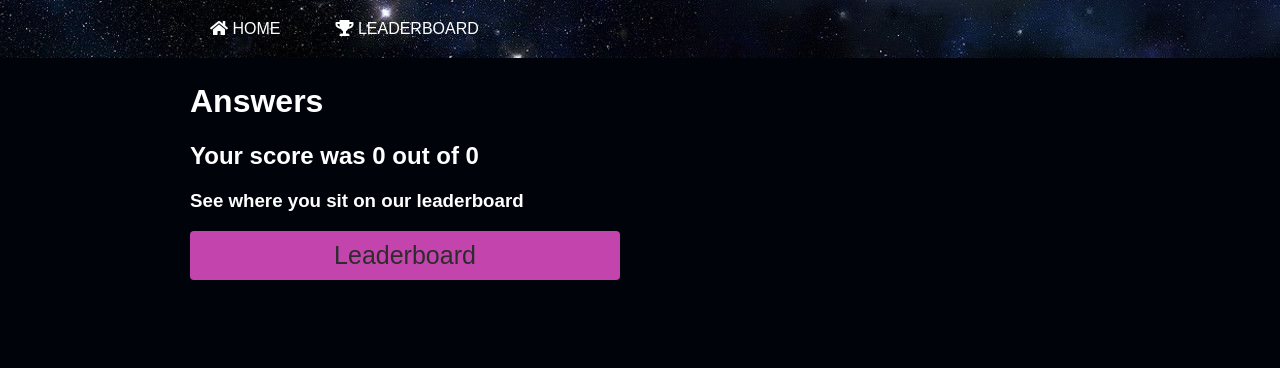
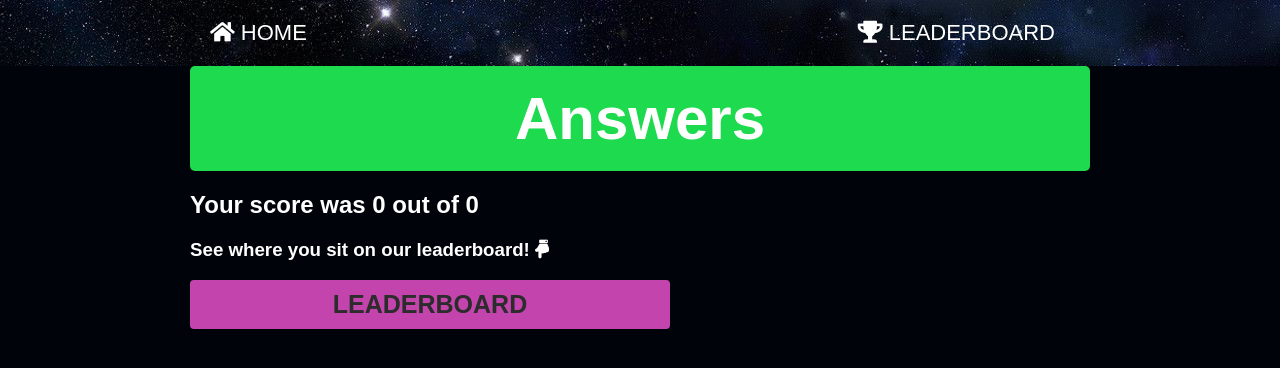
Before and after one commit to charlotteskinner90/practical_python_milestone_riddle_app, a Flask app: a page that uses templates/base.html in a window 1280 px wide. Shown: the top 368 px of the page. Run offline with Flask 2, Linux system fonts and the light colour scheme; some libraries are stand-ins or nearby versions.

Commit message:
UI alterations

```diff
--- a/static/css/style.css
+++ b/static/css/style.css
@@ -8,22 +8,19 @@ html, body {
 	background-color: #01030B;
 }
 
+/* Navbar styling */
 .navbar-nav {
 	margin: 0;
 	list-style: none;
-	background-image: url("../images/galaxy.jpg");	display: inline-block;
+	background-image: url("../images/galaxy.jpg");
 	padding: 0;
 	width: 100%;
+	display: flex;
 }
-
-ul.wrapper {
-	padding-left: 0;
-}
-
 .navbar-nav .nav-item {
-	float: left;
 	background: none;
-	display: grid;
+	display: inline-flex;
+	flex-wrap: wrap;
 }
 
 .navbar-nav .nav-item a {
@@ -32,6 +29,7 @@ ul.wrapper {
 	padding: 10px 20px;
 	margin: 10px 15px;
 	border-radius: 4px;
+	font-size: 22px;
 }
 
 .navbar-nav .nav-item a:first-child {
@@ -43,26 +41,26 @@ ul.wrapper {
 	color: #1b1b1b;
 	background: #ffffff;
 }
-
 .navbar-nav .username {
-	float: right;
 	list-style: none;
-	font-size: 20px;
+	font-size: 26px;
 	font-weight: bold;
 	margin-top: 15px;
+	text-align: center;
+	text-transform: uppercase;
 }
-
+ul.wrapper {
+	padding-left: 0;
+}
 .wrapper {
 	margin: 0 auto;
 	width: 92%;
 	max-width: 900px;
 }
 
+
+/*User input styling*/
 form {
-	width: 400px;
-}
-
-.restrained {
 	width: 400px;
 }
 
@@ -85,9 +83,28 @@ input {
 	border: 0;
 	font-size: 25px;
 	text-decoration: none;
+	text-transform: uppercase;
+	font-weight: bold;
 }
 
-.button:hover {
+.buttonLeaderboard {
+	border-radius: 4px;
+	padding: 10px 15px;
+	background-color: #c344ad;
+	cursor: pointer;
+	color: #2c2c2c;
+	text-align: center;
+	width: 50%;
+	display: block;
+	margin: 10px 0;
+	border: 0;
+	font-size: 25px;
+	text-decoration: none;
+	text-transform: uppercase;
+	font-weight: bold;
+}
+
+.button:hover .buttonLeaderboard:hover{
 	background-color: #4bc4b7;
 }
 
@@ -102,21 +119,48 @@ input {
 .answer h2 {
 	margin: 0;
 }
-
+/*Leaderboard styling*/
 .leaderboard-list li {
-	font-size: 15px;
+	font-size: 20px;
 	margin-left: 19px;
 }
-.mainTitle{
-	text-align: center;
+/*Text and Titles styling*/
+.mainTitle {
+  font-size: 60px;
+  	text-align: center;
     background-color: #1EDA4F;
     border-radius: 5px;
     margin-left: auto;
     margin-right: auto;
-    font-size: 50px;
     font-weight: bold;
     padding: 18px;
 }
+.formInput{
+	text-align: center;
+    width: 80%;
+    padding: 5px;
+    margin-left: auto;
+    margin-right: auto;
+}
+
+@media screen and (min-width: 400px) {
+  .mainTitle {
+    font-size: 40px;
+  }
+  .formInput {
+    width: 70%;
+  }
+}
+
+@media screen and (min-width: 800px) {
+  .mainTitle {
+    font-size: 60px;
+  }
+  .formInput {
+    width: 60%;
+  }
+}
+
 .mainText{
 	text-align: center;
     padding: 5px;
@@ -124,10 +168,3 @@ input {
     margin-right: auto;
     font-size:30px;
 }
-.formInput{
-	text-align: center;
-    width: 60%;
-    padding: 5px;
-    margin-left: auto;
-    margin-right: auto;
-}
--- a/templates/answers.html
+++ b/templates/answers.html
@@ -1,11 +1,13 @@
 {% extends "base.html" %}
 
 {% block content %}
-	<div class="restrained">
-		<h1>Answers</h1>
+	<div>
+		<div class="mainTitle">
+			<header>Answers</header>
+		</div>
 		<h2>Your score was {{score}} out of {{riddle_index}}</h2>
-		<h3>See where you sit on our leaderboard</h3>
-		<a class="button" href="{{ url_for('leaderboard') }}">Leaderboard</a>
+		<h3>See where you sit on our leaderboard! <i class="fas fa-hand-point-down"></i></h3>
+		<a class="buttonLeaderboard" href="{{ url_for('leaderboard') }}">Leaderboard</a>
 	</div>
 	<div class="answersText">
 		{% for answer in answers %}
--- a/templates/base.html
+++ b/templates/base.html
@@ -1,7 +1,7 @@
 <!DOCTYPE html>
 <html>
     <head>
-        <title>Science Riddle App</title>
+        <title>Riddles of the Universe</title>
         <link rel="stylesheet" href="{{ url_for('static', filename='css/style.css') }}" type="text/css" />
         <link rel="stylesheet" href="https://use.fontawesome.com/releases/v5.6.3/css/all.css" integrity="sha384-UHRtZLI+pbxtHCWp1t77Bi1L4ZtiqrqD80Kn4Z8NTSRyMA2Fd33n5dQ8lWUE00s/" crossorigin="anonymous">
     </head>
@@ -11,7 +11,7 @@
           <li class="nav-item">
             <a class="nav-link" href="{{ url_for('index') }}"><i class="fas fa-home"></i>    HOME</a>
           </li>
-          <li class="nav-item">
+          <li class="nav-item" style="float:right">
             <a class="nav-link" href="{{ url_for('leaderboard') }}"><i class="fas fa-trophy"></i>    LEADERBOARD</a>
           </li>
           {% if username %}
--- a/templates/index.html
+++ b/templates/index.html
@@ -1,8 +1,9 @@
 {% extends "base.html" %}
 
 {% block content %}
+<div class="container">
 	<div class="mainTitle">
-		<header>SCIENCE RIDDLE APP</header>
+		<header>RIDDLES OF THE UNIVERSE</header>
 	</div>
 	<div class="mainText">
 		<h2>A Python-Powered <br> Riddle Game</h2>
@@ -12,4 +13,5 @@
 		<input autofocus autocomplete="username" type="text" id="username" name="username" placeholder="Enter username..">
 		<button type="submit" class="button"><i class="fas fa-brain"></i>	START   <i class="fas fa-flask"></i></a>
 	</form>
+</div>
 {% endblock %}
--- a/templates/leaderboard.html
+++ b/templates/leaderboard.html
@@ -2,11 +2,11 @@
 
 {% block content %}
 <div class="mainTitle">
-    <header>Leaderboard</header>
+    <header><i class="fas fa-trophy"></i>   Leaderboard   <i class="fas fa-trophy"></i></header>
 </div>
 	<ol class="leaderboard-list answer">
 	{% for item in leaderboard %}
-		<li {% if loop.index < 4 %}style="font-size: 20px; font-weight:bold;margin-left: 25px;"{% endif %}>{{ item.username }}: {{item.score}}</li>
+		<li {% if loop.index < 4 %}style="font-size: 25px; font-weight:bold;margin-left: 25px;"{% endif %}>{{ item.username }}: {{item.score}}</li>
 		{% if loop.index == 3 %}
 			<hr />
 		{% endif %}
```
